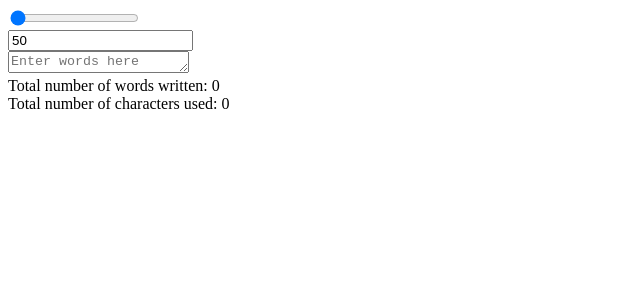
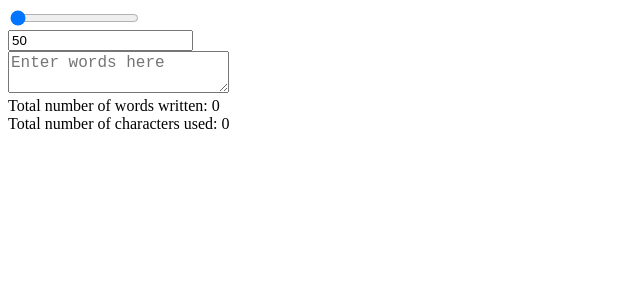
Before and after one commit to shankar-vanapalli/Implementation-React-Proctored-Test--13-06-2022---React-Word-Counter---bcy6vu0ig7k2, a React app: page / in a window 1280 px wide. Shown: the top 300 px of the page, without its empty margins (0-640 px from the left). Built offline with nearby package versions, Linux system fonts and the light colour scheme.

Commit message:
Commited Changes - 2

```diff
--- a/src/components/Ground.js
+++ b/src/components/Ground.js
@@ -42,7 +42,7 @@ const Ground = () => {
       <div>
         <textarea
           style={{
-            height: `${range}px`
+            fontSize: `${range}px`
           }}
           placeholder="Enter words here"
           onChange={textHandler}
```
